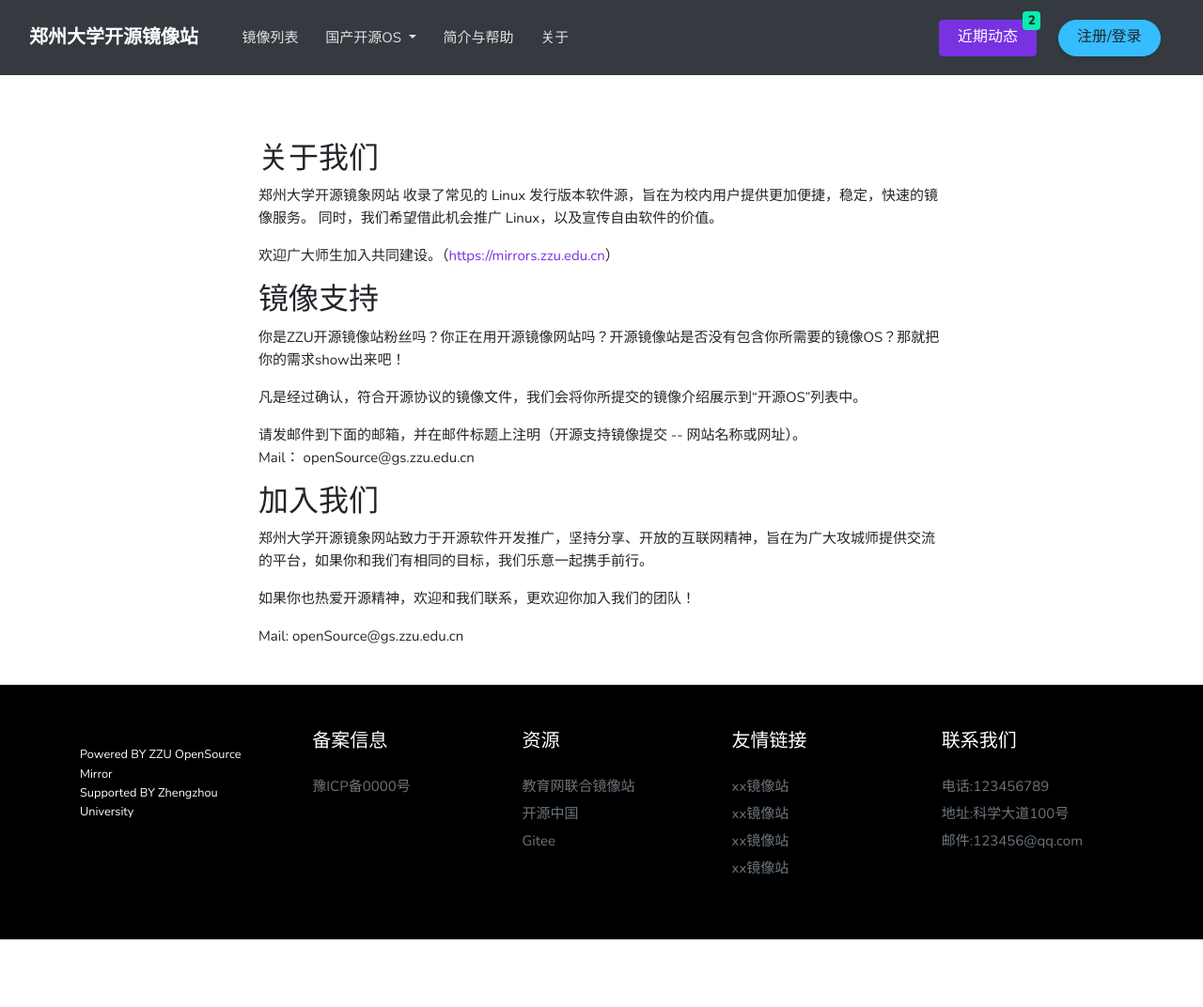
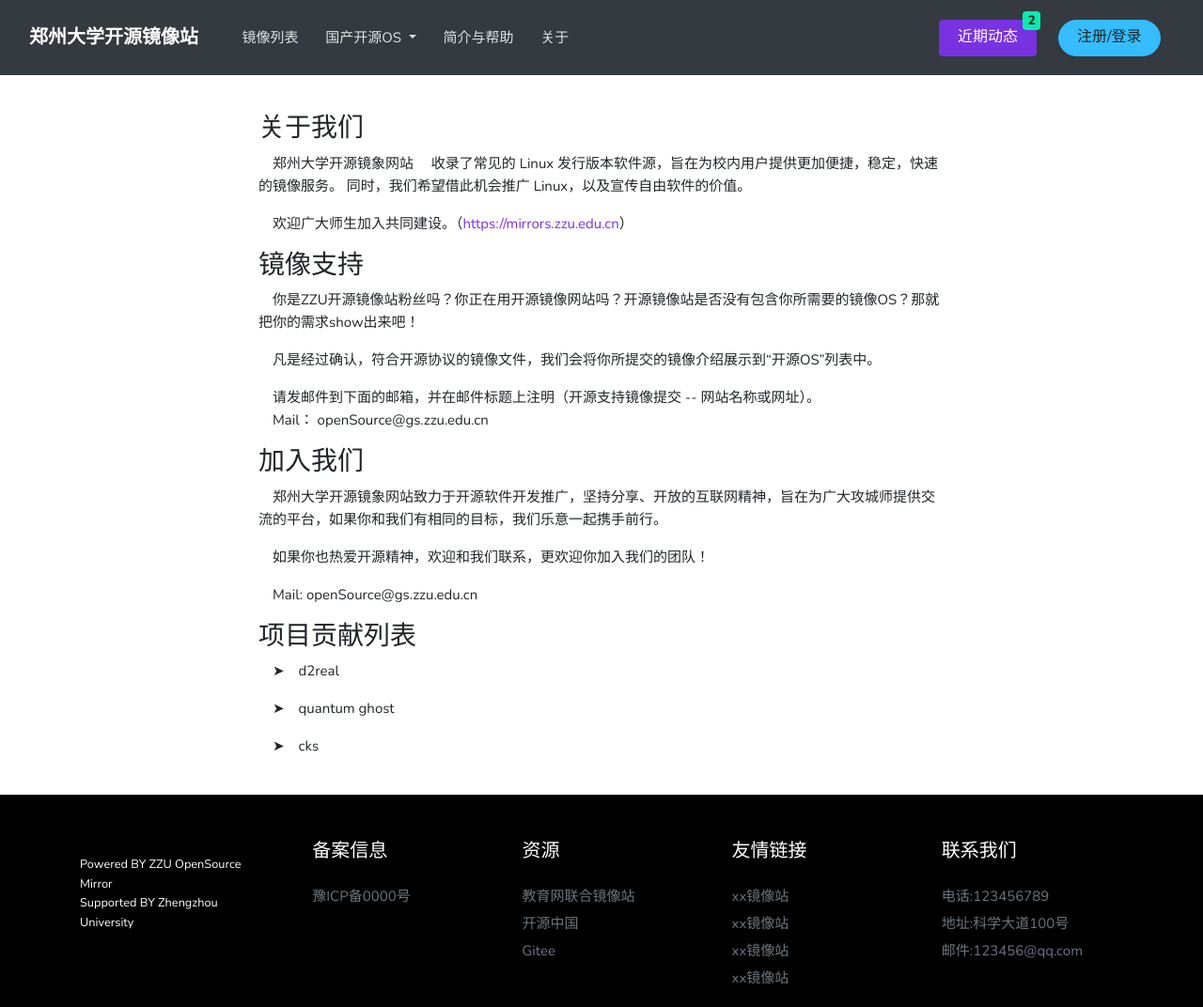
Before and after one commit to Cerber2ol8/ZzuOpenSourceMirror, a plain HTML site: page info.html in a window 1280 px wide. Shown: the whole page at 94% size. Before the commit the page ends 1000 px from the top, so only its background shows below. Drawn offline with nearby package versions, Linux system fonts and the light colour scheme.

Commit message:
fix info

```diff
--- a/info.html
+++ b/info.html
@@ -101,46 +101,37 @@ HEADER
 </div> -->
 	<!-- End Header -->
 
-	<div class="container py-10" style="padding-top: 150px;">
+	<div class="container py-10" style="padding-top: 120px;">
 		<div class="row">
 			<div class="col-lg-8 offset-lg-2 mb-11 mb-lg-4 pr-lg-6">
-				<h2>关于我们</h2>
-				<p>郑州大学开源镜象网站
-					收录了常见的 Linux 发行版本软件源，旨在为校内用户提供更加便捷，稳定，快速的镜像服务。
+				<h3>关于我们</h3>
+				<p>&emsp;郑州大学开源镜象网站
+					&emsp;收录了常见的 Linux 发行版本软件源，旨在为校内用户提供更加便捷，稳定，快速的镜像服务。
 					同时，我们希望借此机会推广 Linux，以及宣传自由软件的价值。</p>
-					<p>欢迎广大师生加入共同建设。（<a href="#">https://mirrors.zzu.edu.cn</a>）</p>
+				<p>&emsp;欢迎广大师生加入共同建设。（<a href="#">https://mirrors.zzu.edu.cn</a>）</p>
 
-				<h2>镜像支持</h2>
-				<p>你是ZZU开源镜像站粉丝吗？你正在用开源镜像网站吗？开源镜像站是否没有包含你所需要的镜像OS？那就把你的需求show出来吧！</p>
-				<p>凡是经过确认，符合开源协议的镜像文件，我们会将你所提交的镜像介绍展示到“开源OS”列表中。</p>
+				<h3>镜像支持</h3>
+				<p>&emsp;你是ZZU开源镜像站粉丝吗？你正在用开源镜像网站吗？开源镜像站是否没有包含你所需要的镜像OS？那就把你的需求show出来吧！</p>
+				<p>&emsp;凡是经过确认，符合开源协议的镜像文件，我们会将你所提交的镜像介绍展示到“开源OS”列表中。</p>
 				<blockquote>
-					<p>请发邮件到下面的邮箱，并在邮件标题上注明（开源支持镜像提交 -- 网站名称或网址）。<br>
-						Mail： openSource@gs.zzu.edu.cn</p>
+					<p>&emsp;请发邮件到下面的邮箱，并在邮件标题上注明（开源支持镜像提交 -- 网站名称或网址）。<br>
+						&emsp;Mail： openSource@gs.zzu.edu.cn</p>
 				</blockquote>
 
-				<h2>加入我们</h2>
-				<p>郑州大学开源镜象网站致力于开源软件开发推广，坚持分享、开放的互联网精神，旨在为广大攻城师提供交流的平台，如果你和我们有相同的目标，我们乐意一起携手前行。</p>
-				<p>如果你也热爱开源精神，欢迎和我们联系，更欢迎你加入我们的团队！</p>
-				<p>Mail: openSource@gs.zzu.edu.cn</p>
+				<h3>加入我们</h3>
+				<p>&emsp;郑州大学开源镜象网站致力于开源软件开发推广，坚持分享、开放的互联网精神，旨在为广大攻城师提供交流的平台，如果你和我们有相同的目标，我们乐意一起携手前行。</p>
+				<p>&emsp;如果你也热爱开源精神，欢迎和我们联系，更欢迎你加入我们的团队！</p>
+				<p>&emsp;Mail: openSource@gs.zzu.edu.cn</p>
+
+				<h3>项目贡献列表</h3>
+				<p>&emsp;&#10148;&emsp;d2real</p>
+				<p>&emsp;&#10148;&emsp;quantum ghost</p>
+				<p>&emsp;&#10148;&emsp;cks</p>
 
 			</div>
 			<!-- End Resolved -->
-
-
 		</div>
 	</div>
-
-
-
-
-
-
-
-
-
-
-
-
 	<!--------------------------------------
 FOOTER
 --------------------------------------->
@@ -193,10 +184,6 @@ FOOTER
 		</div>
 	</footer>
 
-
-
-
-
 	<!--------------------------------------
 JAVASCRIPTS
 --------------------------------------->
```
